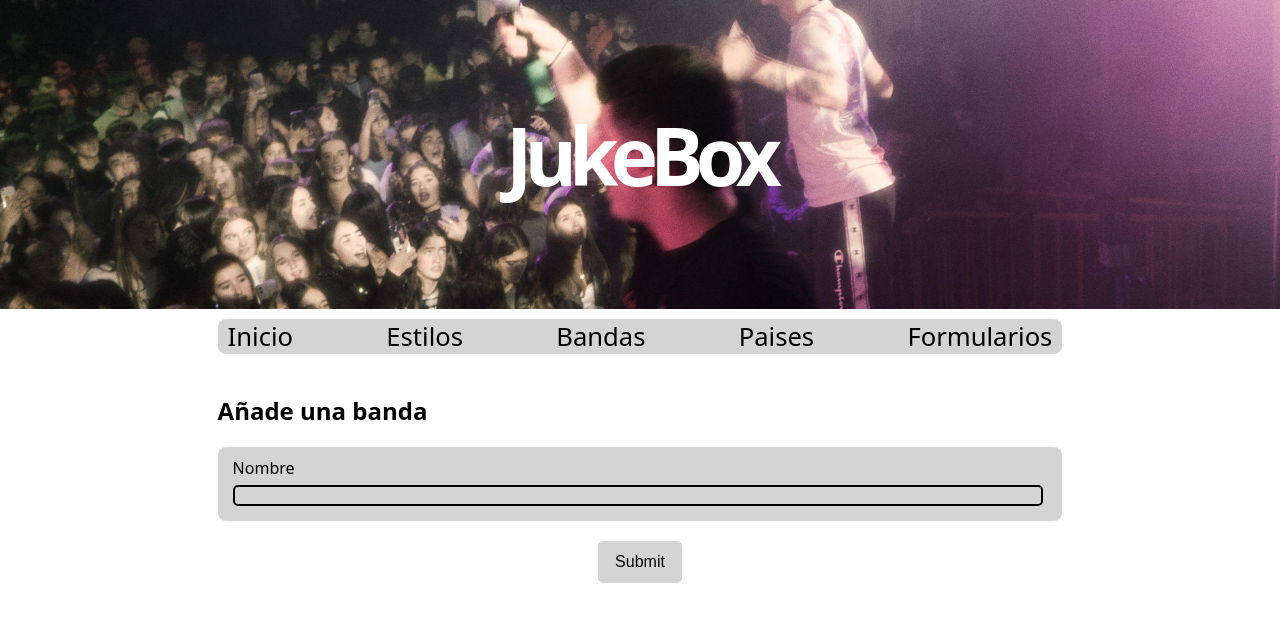
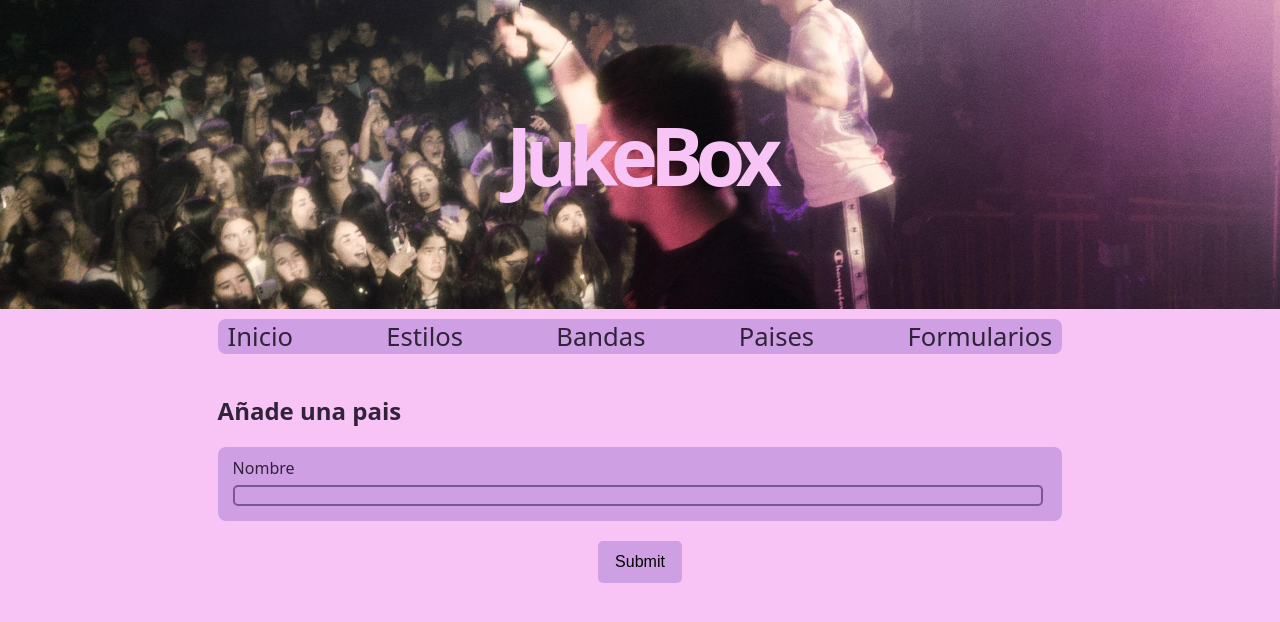
Before and after one commit to unaiLarra/jukeBox, a Django app: page /formulario_pais in a window 1280 px wide. Shown: the top 622 px of the page. Run offline with Django 4.2, Linux system fonts and the light colour scheme.

Commit message:
Cambio de titulos de formulario

```diff
--- a/appJukeBox/static/css/estilos.css
+++ b/appJukeBox/static/css/estilos.css
@@ -15,7 +15,7 @@
 
     /* High contrast */
 
-
+    /*
     --color-primario: rgb(255, 255, 255);
     --color-acento-oscuro: rgb(0, 0, 0);
     --color-acento-claro: rgb(212, 212, 212);
@@ -24,7 +24,7 @@
 
     --color-seleccion-texto: rgb(255, 255, 255);
     --color-seleccion-fondo: rgb(0, 0, 0);
-
+    */
 
     /* Modo oscuro */
 
--- a/appJukeBox/templates/formulario_estilo.html
+++ b/appJukeBox/templates/formulario_estilo.html
@@ -3,7 +3,7 @@
 {% block titulo %}Detalles de la banda{% endblock %}
 
 {% block contenido %}
-    <h2>Añade una banda</h2>
+    <h2>Añade una estilo</h2>
     {% if submitted %}
         <section class="form-submitted">
             <div class="card">
--- a/appJukeBox/templates/formulario_pais.html
+++ b/appJukeBox/templates/formulario_pais.html
@@ -3,7 +3,7 @@
 {% block titulo %}Detalles de la banda{% endblock %}
 
 {% block contenido %}
-    <h2>Añade una banda</h2>
+    <h2>Añade una pais</h2>
     {% if submitted %}
         <section class="form-submitted">
             <div class="card">
```
